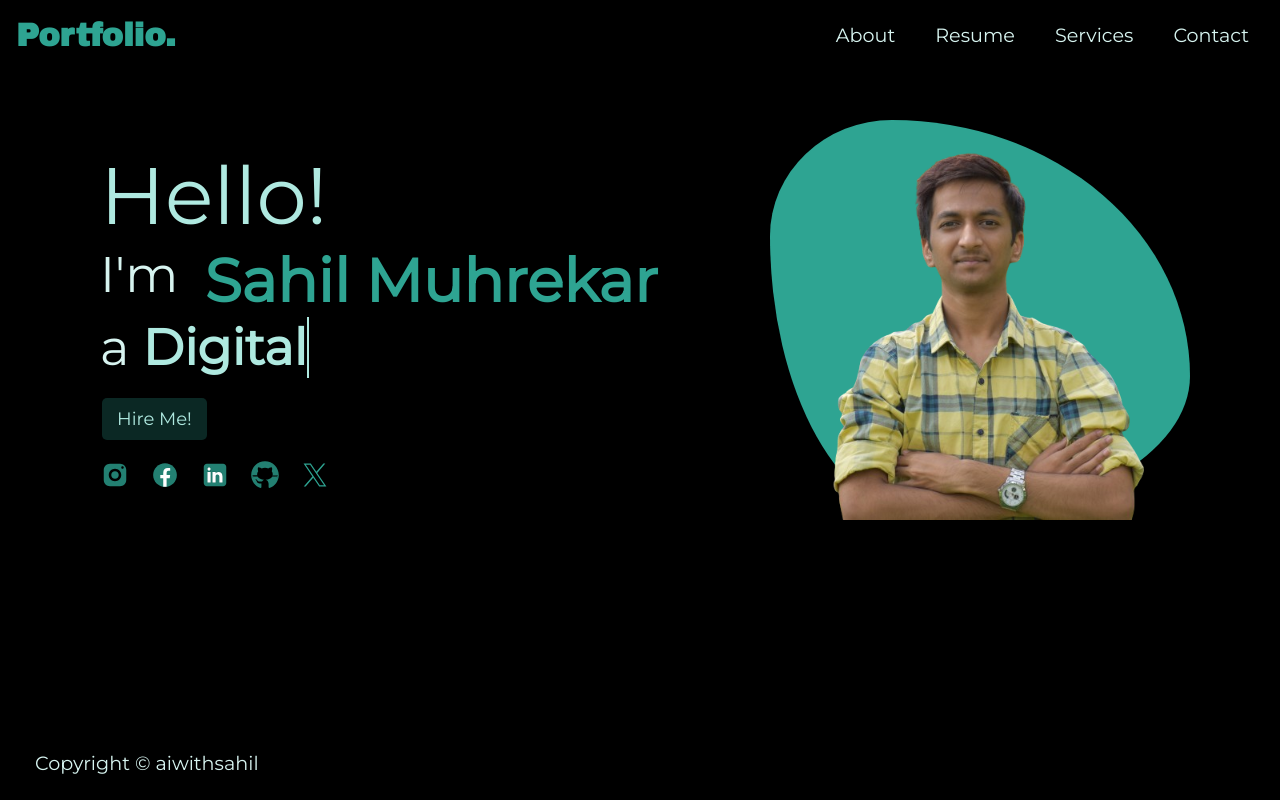
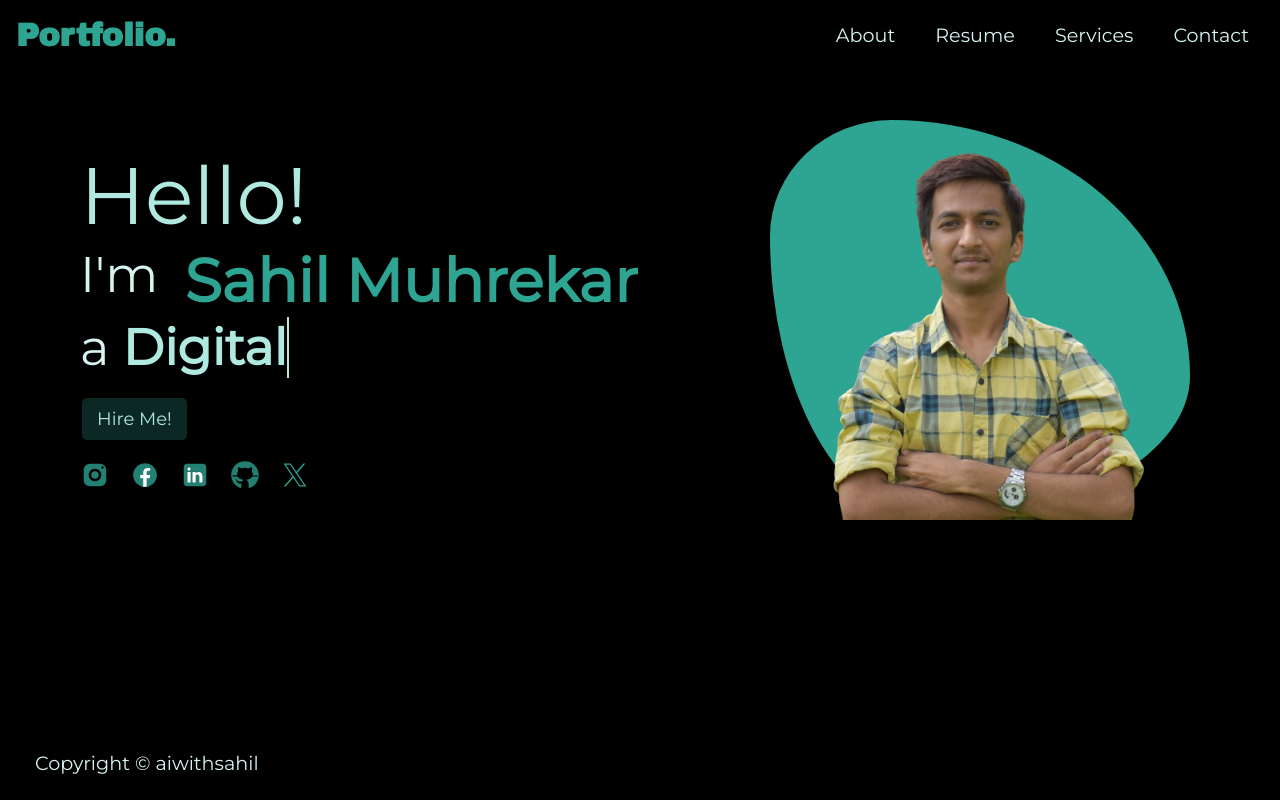
Before and after one commit to sahilmurhekar/Portfolio, a Django app: page / in a window 1280 px wide. Run offline with Django 4.2, Linux system fonts and the light colour scheme.

Commit message:
Update style.css

```diff
--- a/static/style.css
+++ b/static/style.css
@@ -139,7 +139,7 @@ a{
   display: flex;
   justify-content: space-between;
   flex-wrap: wrap;
-  padding-left: 100px;
+  padding-left: 80px;
   padding-right: 100px;
 }
 
```
